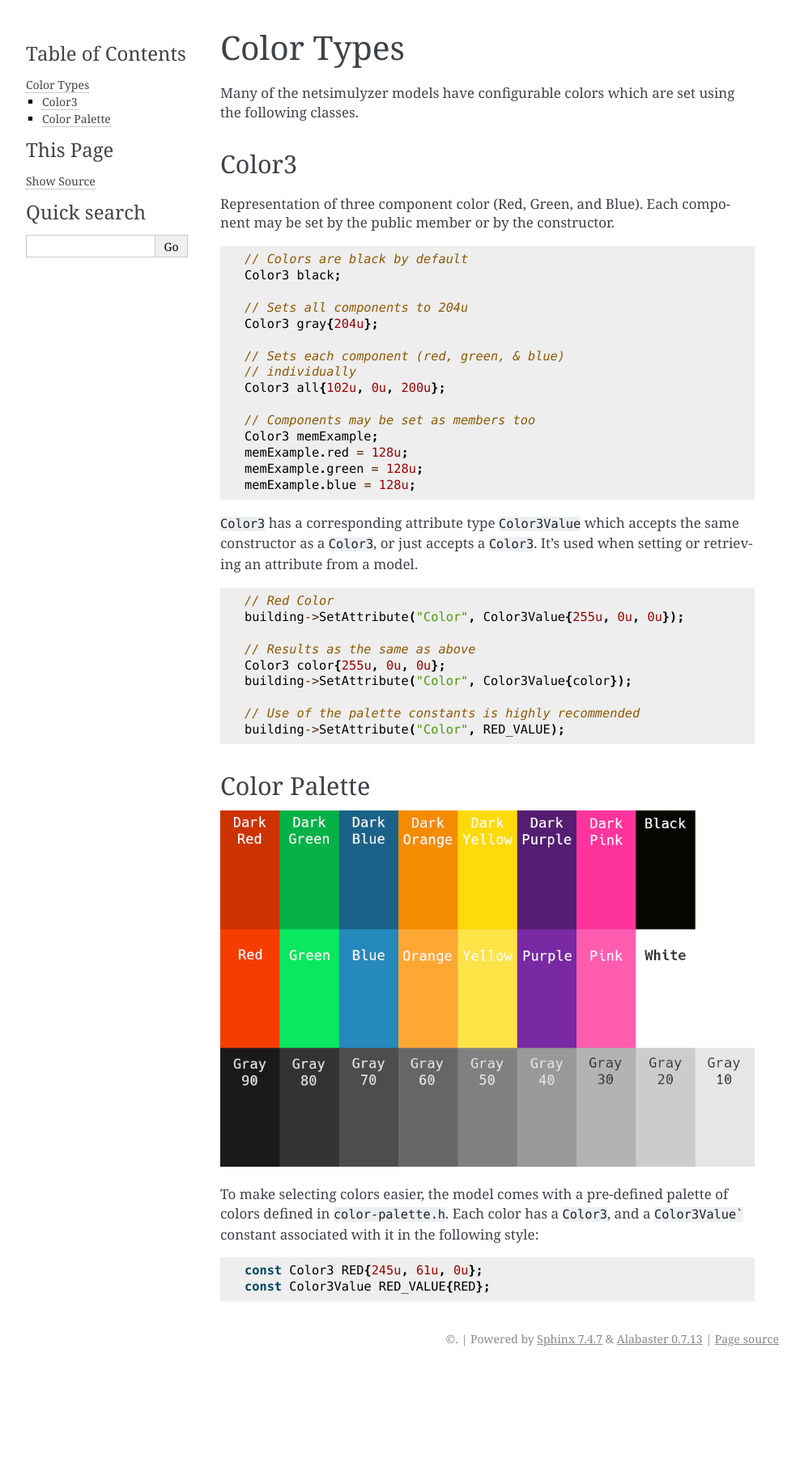
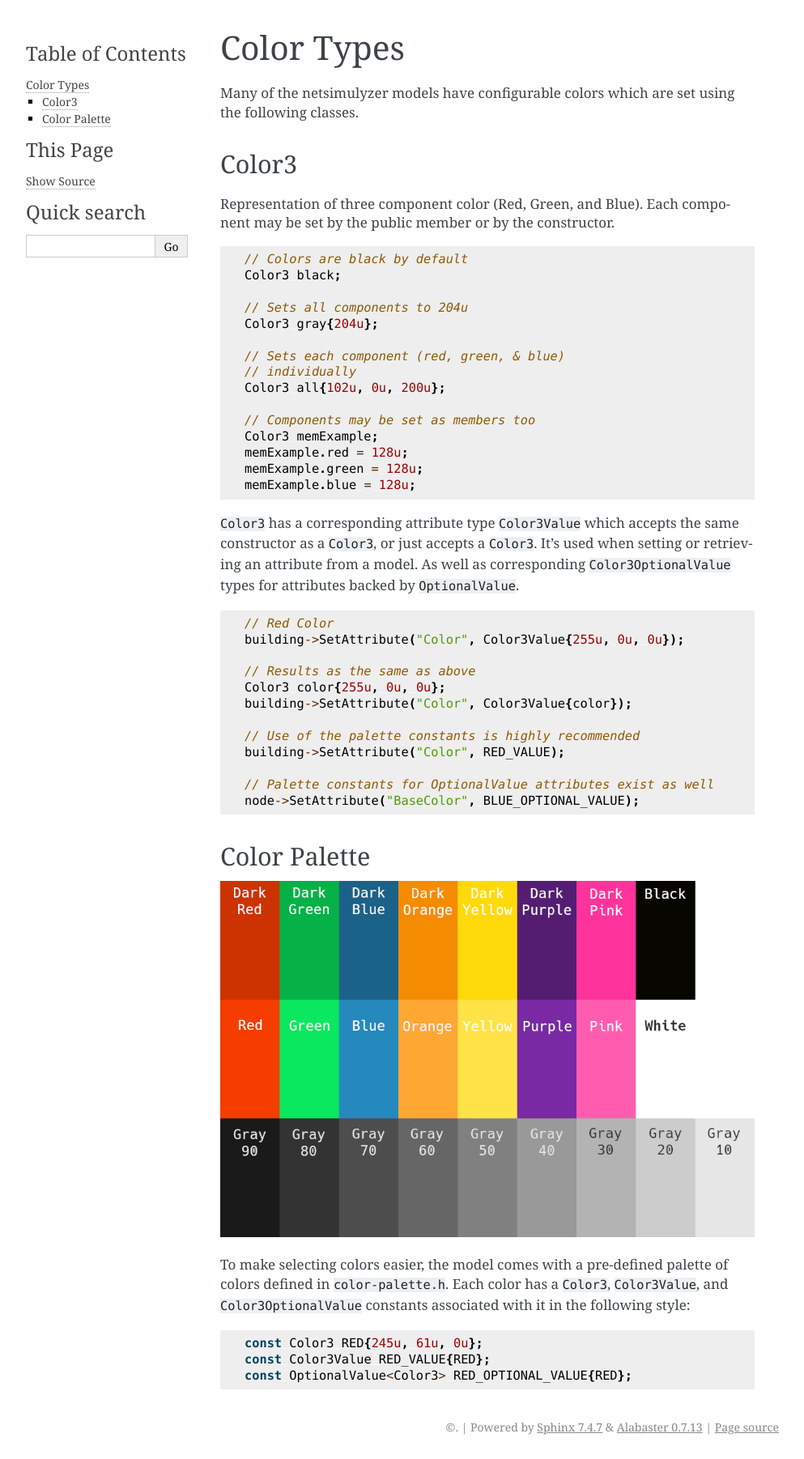
Before and after one commit to usnistgov/NetSimulyzer-ns3-module, a Sphinx documentation site: the page built from doc/source/colors.rst, in a window 1280 px wide. Shown: the whole page at 81% size, without its empty margins (148-1141 px from the left). Built offline with Sphinx 7.4.7, drawn with Linux system fonts in a browser that asks for light colours; before the commit the page ends 1693 px from its top, so only the background shows below that.

Commit message:
Add `OptionalValue` color constants

````diff
--- a/doc/source/colors.rst
+++ b/doc/source/colors.rst
@@ -34,7 +34,8 @@ Each component may be set by the public member or by the constructor.
 
 ``Color3`` has a corresponding attribute type ``Color3Value`` which accepts the
 same constructor as a ``Color3``, or just accepts a ``Color3``.
-It's used when setting or retrieving an attribute from a model.
+It's used when setting or retrieving an attribute from a model. As well as
+corresponding ``Color3OptionalValue`` types for attributes backed by ``OptionalValue``.
 
 .. code-block:: C++
 
@@ -48,6 +49,9 @@ It's used when setting or retrieving an attribute from a model.
   // Use of the palette constants is highly recommended
   building->SetAttribute("Color", RED_VALUE);
 
+  // Palette constants for OptionalValue attributes exist as well
+  node->SetAttribute("BaseColor", BLUE_OPTIONAL_VALUE);
+
 .. _color-palette:
 
 Color Palette
@@ -56,10 +60,11 @@ Color Palette
   :alt: The colors available in the module
 
 To make selecting colors easier, the model comes with a pre-defined palette of colors
-defined in ``color-palette.h``. Each color has a ``Color3``, and a ``Color3Value```
-constant associated with it in the following style:
+defined in ``color-palette.h``. Each color has a ``Color3``, ``Color3Value``, and ``Color3OptionalValue``
+constants associated with it in the following style:
 
 .. code-block:: C++
 
   const Color3 RED{245u, 61u, 0u};
   const Color3Value RED_VALUE{RED};
+  const OptionalValue<Color3> RED_OPTIONAL_VALUE{RED};
````
Also changed, not shown: 1 other file.
